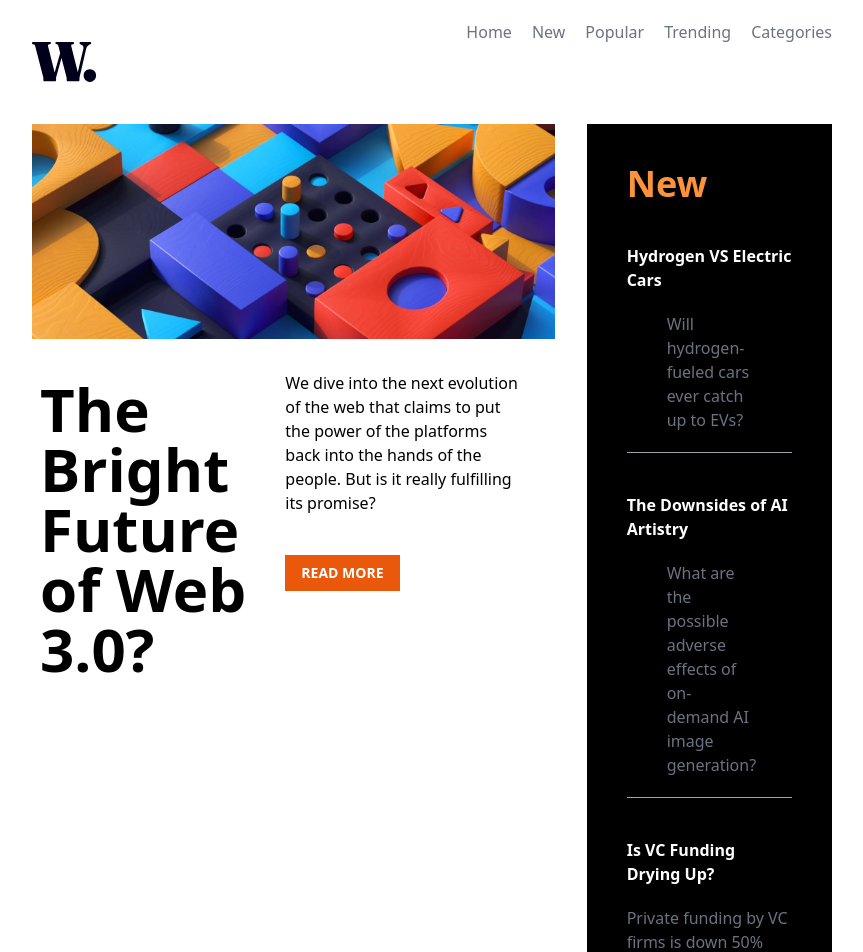
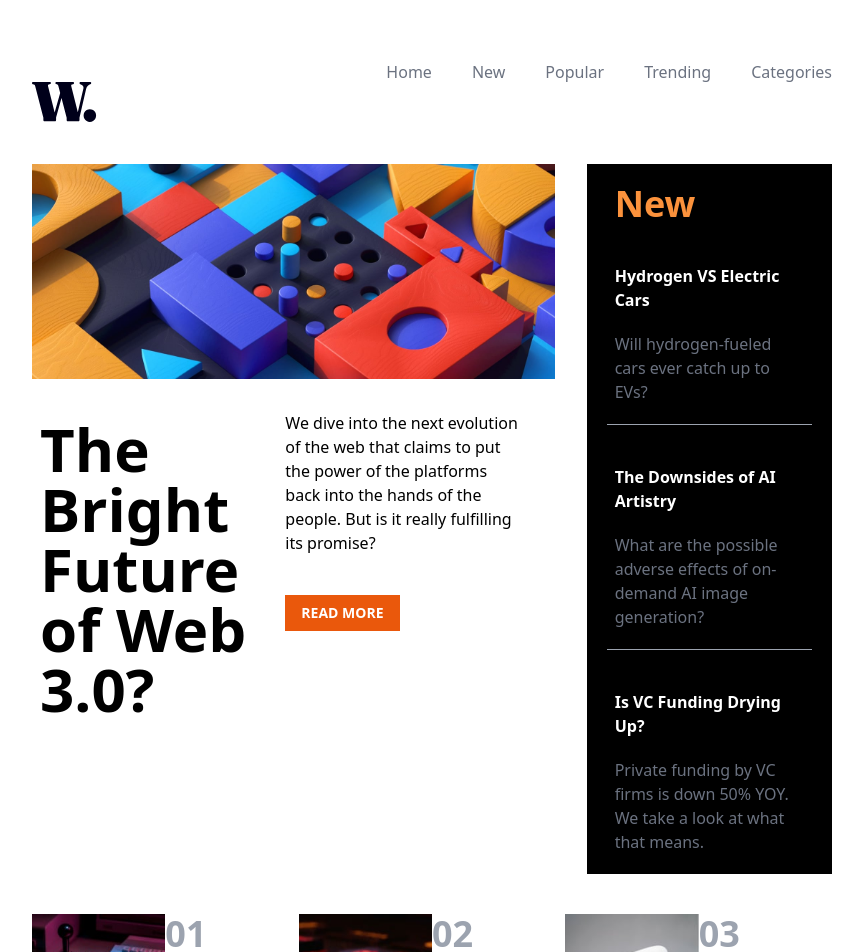
Before and after one commit to lavollmer/news-homepage, a React (Create React App) app: page / in a window 1280 px wide. Shown: the top 952 px of the page, without its empty margins (208-1071 px from the left). Built offline with nearby package versions, Linux system fonts and the light colour scheme.

Commit message:
updating the styling of the NewSection to match to example

```diff
--- a/src/App.js
+++ b/src/App.js
@@ -3,12 +3,12 @@ import Icon from "./components/Icon"; //import the Icon component
 import NavBar from "./components/NavBar"; // Import the NavBar component
 import SplashPage from "./components/SplashPage"; // Import the SplashPage component
 import NewSection from "./components/NewSection"; // Import the NewSection component
-import Countdown from "./components/Countdown"; // Import the Countdown component
+import CountdownCards from "./components/CountdownCards";
 
 function App() {
   return (
     <div>
-      <div className="flex flex-row px-60 justify-between items-center">
+      <div className="flex flex-row px-60 pt-10 justify-between items-center">
           <Icon />
           <NavBar />
         </div>
@@ -17,7 +17,7 @@ function App() {
         <NewSection span="col-span-1"/>
       </div>
       <div className="grid grid-cols-1 gap-4 px-60 py-10">
-        <Countdown />
+        <CountdownCards />
       </div>
     </div>
   );
--- a/src/components/Countdown.jsx
+++ /dev/null
@@ -1,12 +0,0 @@
-import React from 'react'
-import CountdownCards from './CountdownCards'
-
-const Countdown = () => {
-  return (
-    <div>
-        <CountdownCards />
-    </div>
-  )
-}
-
-export default Countdown
--- a/src/components/NavBar.jsx
+++ b/src/components/NavBar.jsx
@@ -34,7 +34,7 @@ const NavBar = () => {
         >
           <img src={IconClose} alt="close icon" />
         </button>
-        <div className="flex flex-row text-gray-500 justify-end space-x-5 w-full pb-10">
+        <div className="flex flex-row text-gray-500 justify-end space-x-10 w-full pb-10">
           <Link to="/">Home</Link>
           <Link to="/new">New</Link>
           <Link to="/popular">Popular</Link>
@@ -42,14 +42,6 @@ const NavBar = () => {
           <Link to="/categories">Categories</Link>
         </div>
       </nav>
-      {/* hidden element hides the second nav on smaller screens, md makes the tailwind css display on larger screens than medium
-      <nav className="hidden md:flex md:flex-row items-center justify-between p-5">
-        <Link to="/">Home</Link>
-        <Link to="/new">New</Link>
-        <Link to="/popular">Popular</Link>
-        <Link to="/trending">Trending</Link>
-        <Link to="/categories">Categories</Link>
-      </nav> */}
     </div>
   );
 };
--- a/src/components/NewSection.jsx
+++ b/src/components/NewSection.jsx
@@ -3,22 +3,22 @@ import React from "react";
 const NewSection = ({span}) => {
   return (
     <div className={`${span}`}>
-    <div className="bg-black">
-      <h1 className="font-bold md:text-4xl text-orange-400 px-10 pt-10">New</h1>
+    <div className="bg-black p-5">
+      <h1 className="font-bold md:text-4xl text-orange-400 px-2">New</h1>
       <div>
-        <h2 className="font-bold text-1xl text-white px-10 pt-10">Hydrogen VS Electric Cars</h2>
-        <p className="text-gray-500 text-md px-10 pt-5 border-b border-gray-400 mx-10 pb-5">Will hydrogen-fueled cars ever catch up to EVs?</p>
+        <h2 className="font-bold text-1xl text-white px-2 pt-10">Hydrogen VS Electric Cars</h2>
+        <p className="text-gray-500 text-md px-2 pt-5 border-b border-gray-400 pb-5">Will hydrogen-fueled cars ever catch up to EVs?</p>
       </div>
       <div>
-        <h2 className="font-bold text-1xl text-white px-10 pt-10">The Downsides of AI Artistry</h2>
-        <p className="text-gray-500 text-md px-10 pt-5 border-b border-gray-400 mx-10 pb-5">
+        <h2 className="font-bold text-1xl text-white px-2 pt-10">The Downsides of AI Artistry</h2>
+        <p className="text-gray-500 text-md px-2 pt-5 border-b border-gray-400 pb-5">
           What are the possible adverse effects of on-demand AI image
           generation?
         </p>
       </div>
       <div>
-        <h2 className="font-bold text-1xl text-white px-10 pt-10">Is VC Funding Drying Up?</h2>
-        <p className="text-gray-500 text-md px-10 pt-5">
+        <h2 className="font-bold text-1xl text-white px-2 pt-10">Is VC Funding Drying Up?</h2>
+        <p className="text-gray-500 text-md px-2 pt-5">
           Private funding by VC firms is down 50% YOY. We take a look at what
           that means.
         </p>
```
Also changed, not shown: 1 other file (tests, documents, lock files or other folders).
